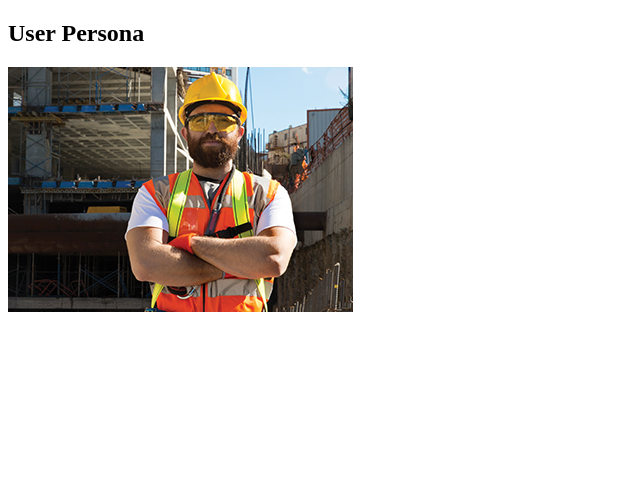
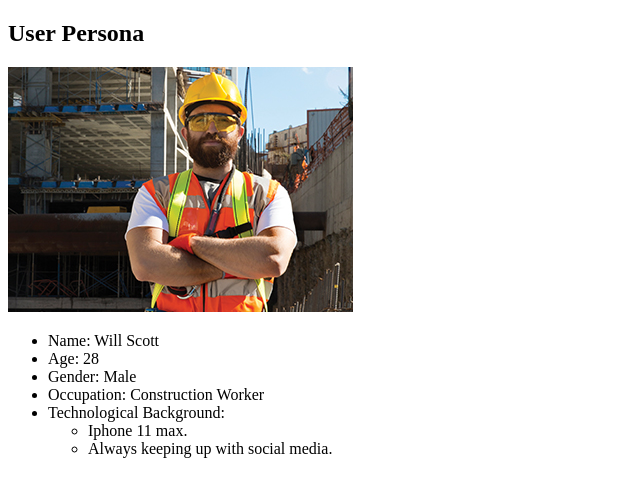
Before and after one commit to ellisoncody24/data-design, a plain HTML site: page epic/persona.html in a window 1280 px wide. Shown: the whole page, without its empty margins (0-640 px from the left). Drawn offline with Linux system fonts and the light colour scheme.

Commit message:
added Will's background info

```diff
--- a/epic/persona.html
+++ b/epic/persona.html
@@ -11,5 +11,30 @@
 <body>
 <h2>User Persona</h2>
 <img src="Will%20picture.jpg" alt="Will Scoot, work photo." />
+<ul>
+  <li>
+    Name: Will Scott
+  </li>
+  <li>
+    Age: 28
+  </li>
+  <li>
+    Gender: Male
+  </li>
+  <li>
+    Occupation: Construction Worker
+  </li>
+  <li>
+    Technological Background:
+  </li>
+  <ul>
+    <li>
+      Iphone 11 max.
+    </li>
+    <li>
+      Always keeping up with social media.
+    </li>
+  </ul>
+</ul>
 </body>
 </html>
```
